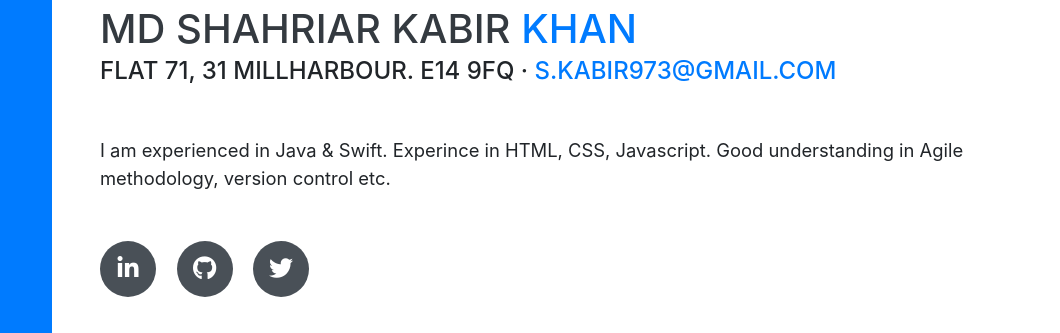
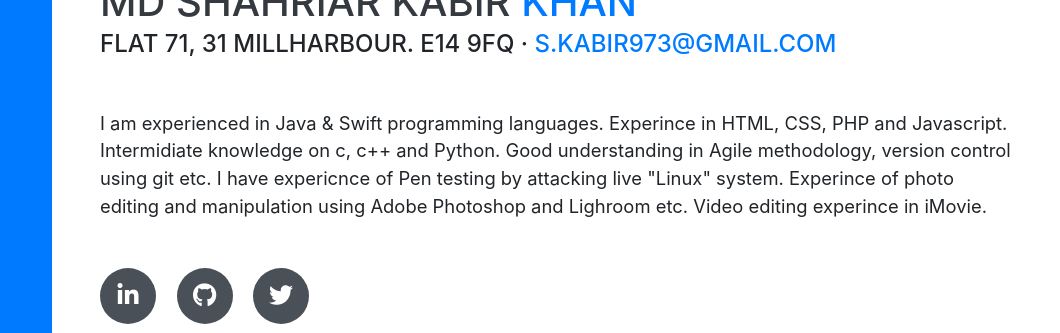
Before and after one commit to mskabirkhan/Digital-CV, a website with bundled scripts: page startbootstrap-resume-md-khan/index.html in a window 1280 px wide. Shown: the part 249-582 px from the top of the page, 220-1280 px from the left. Built offline with nearby package versions, Linux system fonts and the light colour scheme; a web font is replaced by a local one.

Commit message:
Update Skills section

```diff
--- a/startbootstrap-resume-md-khan/index.html
+++ b/startbootstrap-resume-md-khan/index.html
@@ -69,7 +69,7 @@
         <div class="subheading mb-5"> Flat 71, 31 Millharbour. E14 9FQ ·
           <a href="mailto:name@email.com"> s.kabir973@gmail.com</a>
         </div>
-        <p class="lead mb-5">I am experienced in Java & Swift. Experince in HTML, CSS, Javascript. Good understanding in Agile methodology, version control etc. </p>
+        <p class="lead mb-5">I am experienced in Java & Swift programming languages. Experince in HTML, CSS, PHP and Javascript. Intermidiate knowledge on c, c++ and Python. Good understanding in Agile methodology, version control using git etc. I have expericnce of Pen testing by attacking live "Linux" system. Experince of photo editing and manipulation using Adobe Photoshop and Lighroom etc. Video editing experince in iMovie.  </p>
         <div class="social-icons">
           <a href="https://www.linkedin.com/in/kabiruh19">
             <i class="fab fa-linkedin-in"></i>
```
